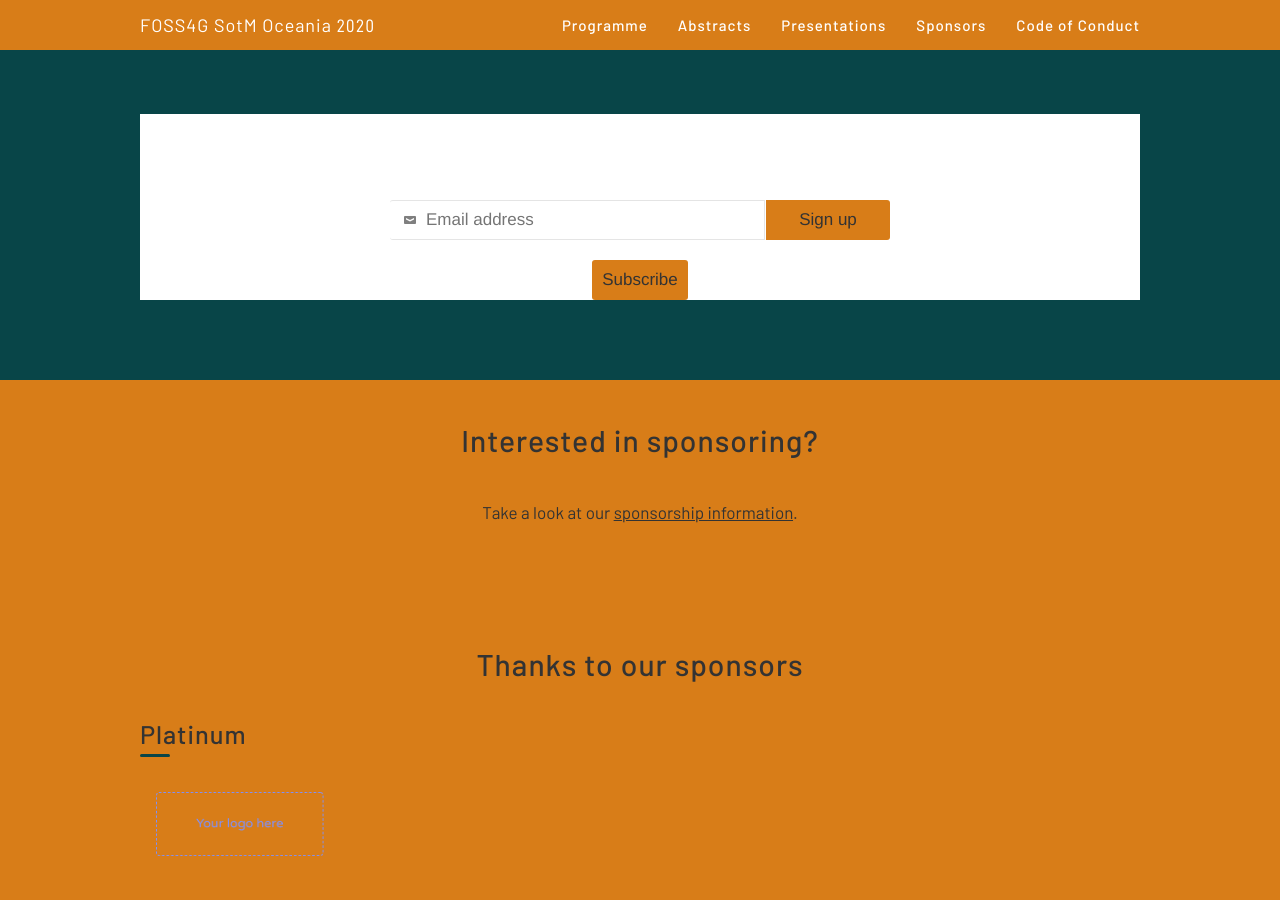
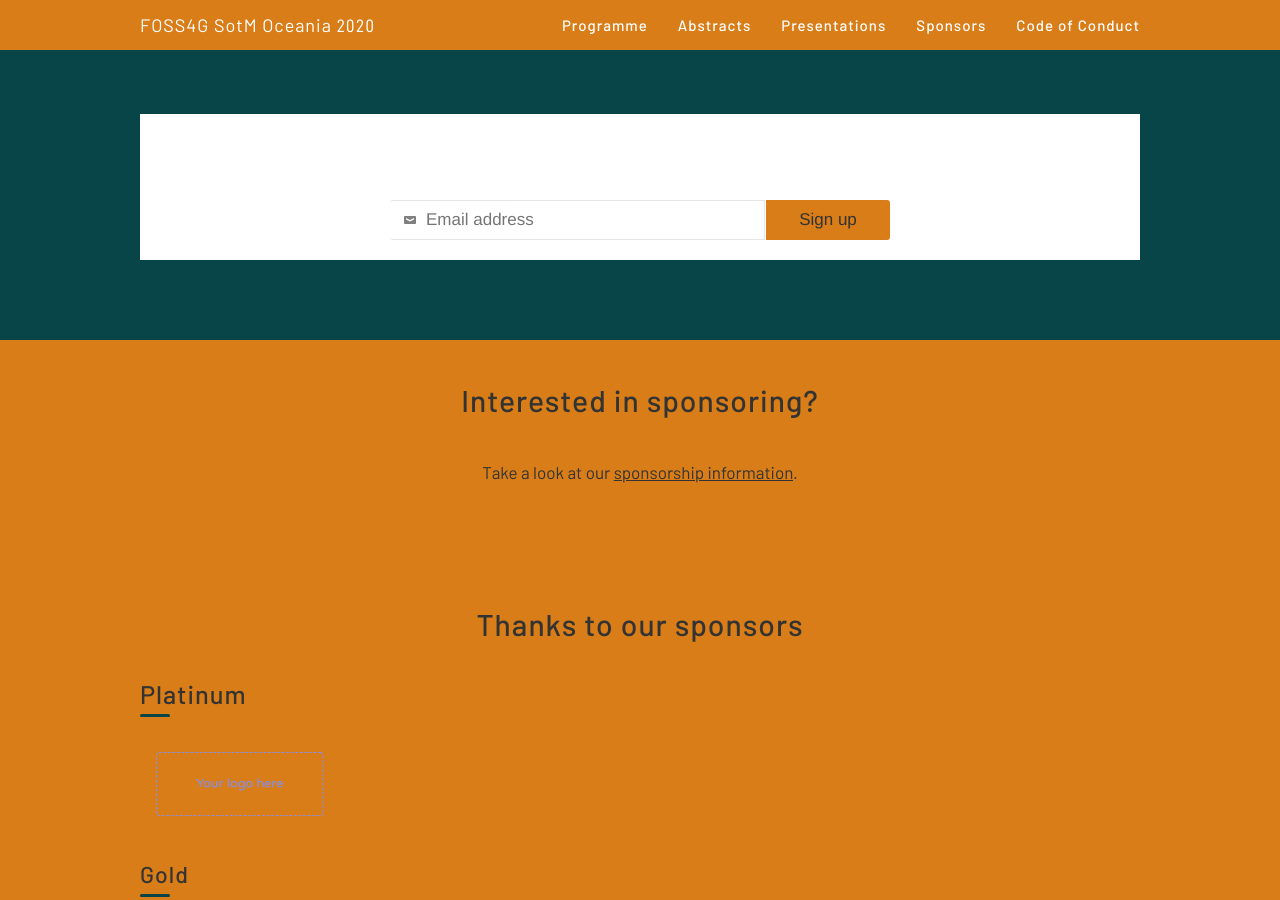
Before and after one commit to osgeo-oceania/foss4g-sotm-oceania-2020, a Jekyll site: the page built from index.html, in a window 1280 px wide and 900 px high, scrolled down 1566 px. Built offline with Jekyll 4.4.1, drawn with Linux system fonts in a browser that asks for light colours; comment, search, counter and statistics services are not loaded.

Commit message:
Update newsletter.html

```diff
--- a/_includes/newsletter.html
+++ b/_includes/newsletter.html
@@ -25,8 +25,8 @@
 	</fieldset>
 </div>
     <!-- real people should not fill this in and expect good things - do not remove this or risk form bot signups-->
-    <div style="position: absolute; left: -5000px;" aria-hidden="true"><input type="text" name="b_26f3c80da46835144592b59b6_3d38178ba0" tabindex="-1" value=""></div>
-    <div class="clear"><input type="submit" value="Subscribe" name="subscribe" id="mc-embedded-subscribe" class="button"></div>
+     <div style="position: absolute; left: -5000px;"><input type="text" name="b_35fbd52db2e057225b26d989c_b9e7347b14" tabindex="-1" value=""></div>
+    <div class="clear"></div>
     </div>
 </form>
 </div>
```
